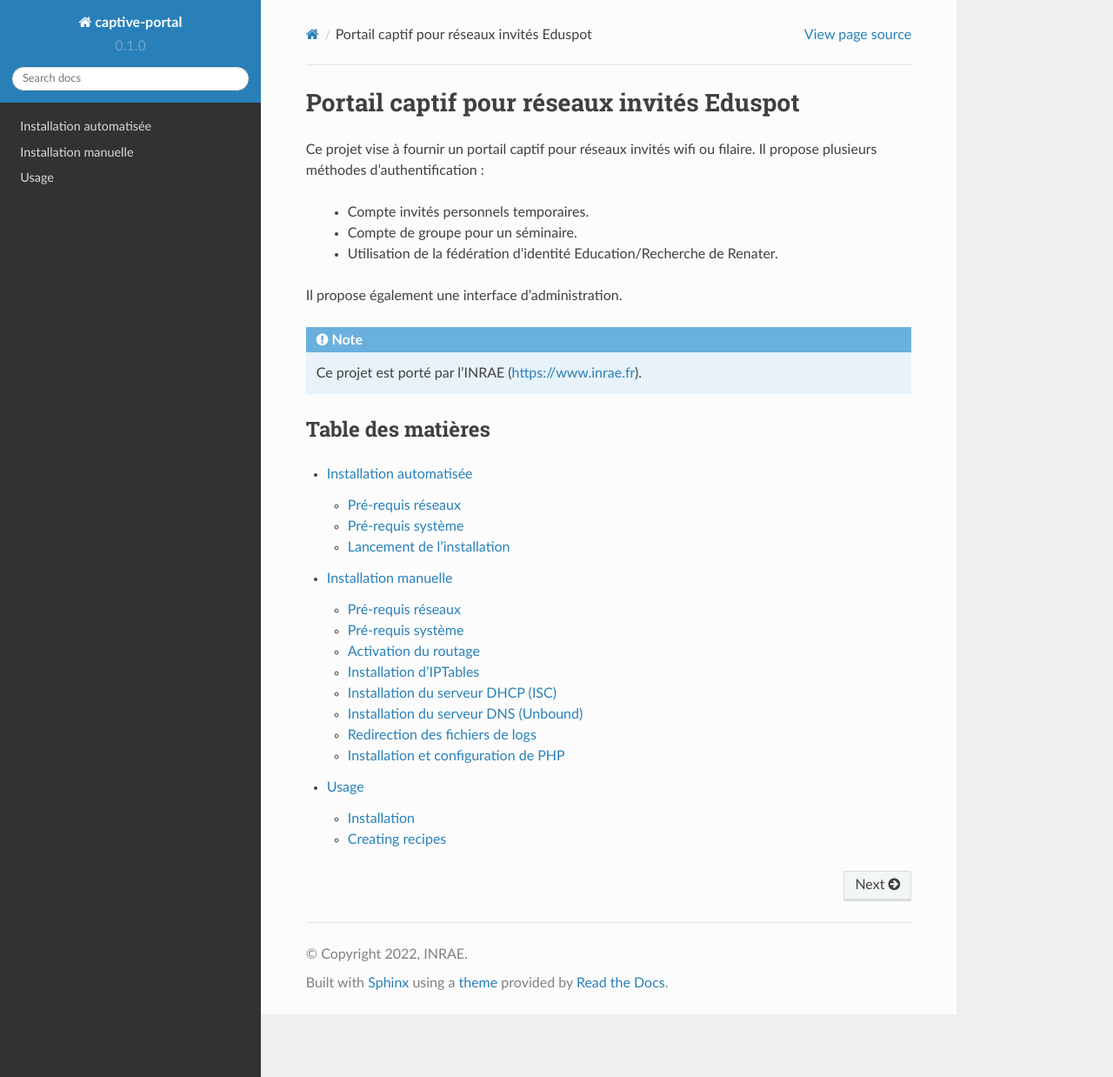
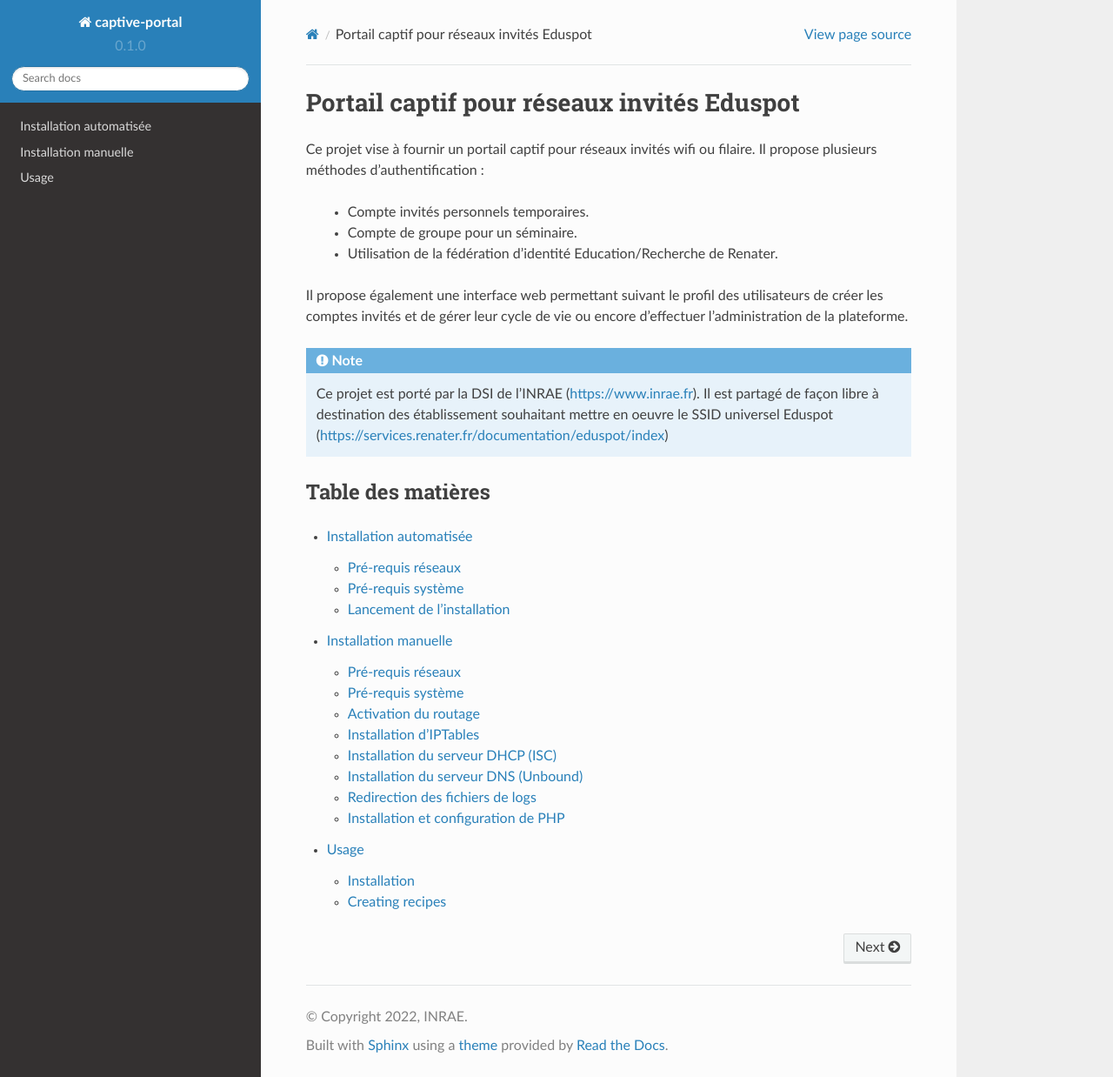
Before and after one commit to ayashisunyday/eduauth, a Sphinx documentation site: the page built from docs/source/index.rst, in a window 1280 px wide and 1238 px high. Shown: the whole window at 87% size. Built offline with Sphinx 7.4.7 and the Read the Docs theme 2.0.0, drawn with Linux system fonts in a browser that asks for light colours.

Commit message:
Update index.rst

```diff
--- a/docs/source/index.rst
+++ b/docs/source/index.rst
@@ -7,11 +7,11 @@ Ce projet vise à fournir un portail captif pour réseaux invités wifi ou filai
  - Compte de groupe pour un séminaire.
  - Utilisation de la fédération d'identité Education/Recherche de Renater.
 
-Il propose également une interface d'administration.
+Il propose également une interface web permettant suivant le profil des utilisateurs de créer les comptes invités et de gérer leur cycle de vie ou encore d'effectuer l'administration de la plateforme.
 
 .. note::
 
-   Ce projet est porté par l'INRAE (https://www.inrae.fr).
+   Ce projet est porté par la DSI de l'INRAE (https://www.inrae.fr). Il est partagé de façon libre à destination des établissement souhaitant mettre en oeuvre le SSID universel Eduspot (https://services.renater.fr/documentation/eduspot/index)
 
 Table des matières
 --------
```
